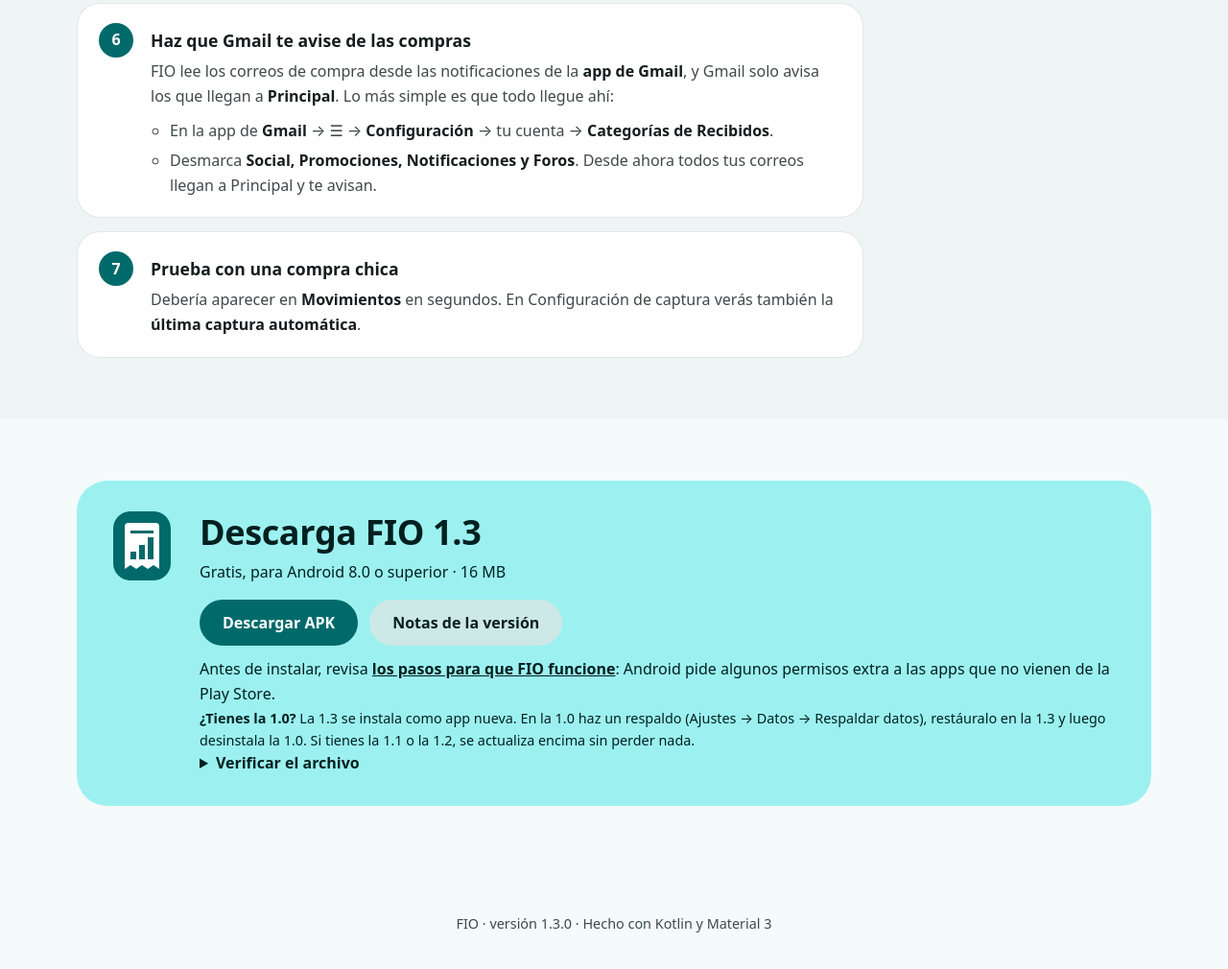
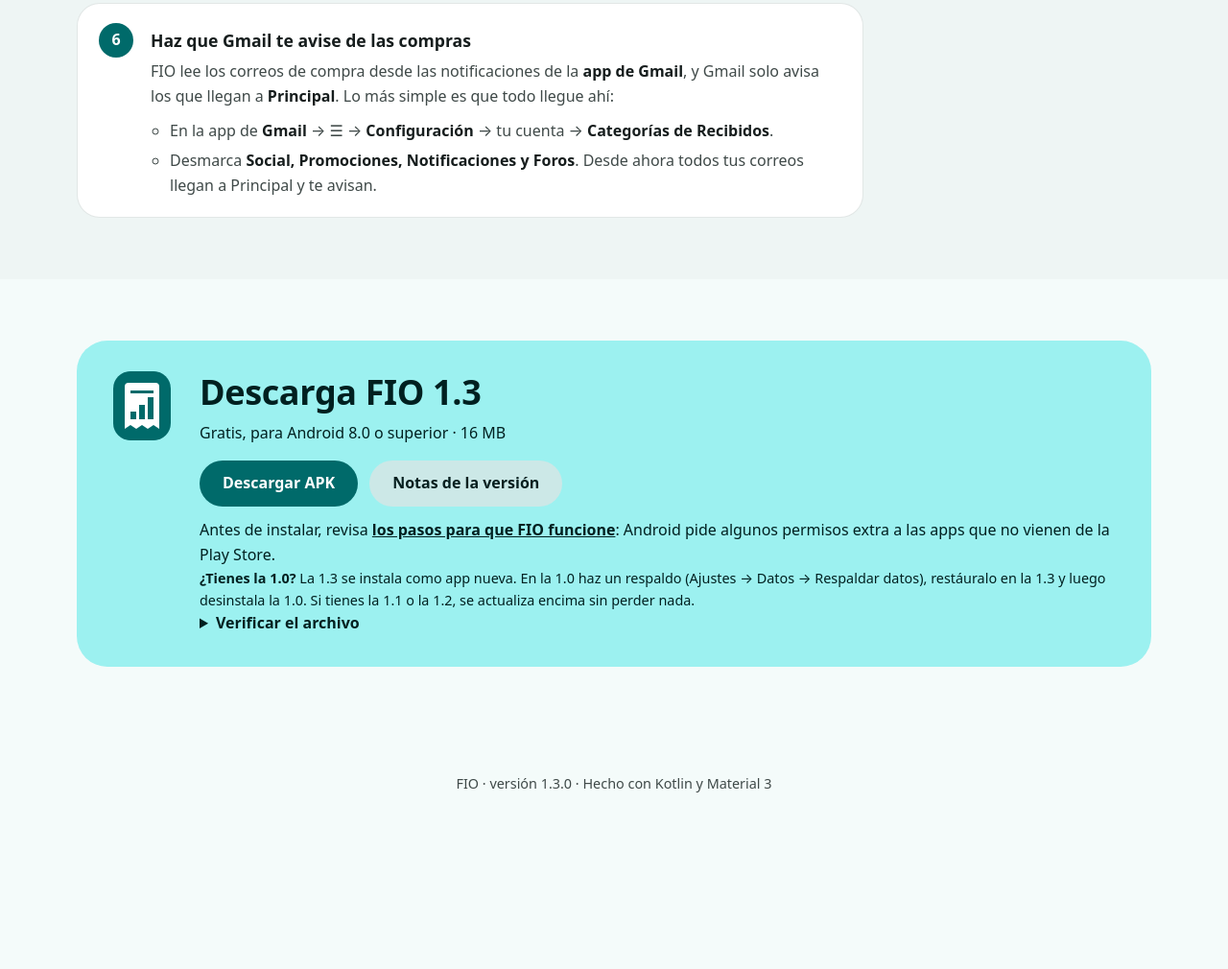
Before and after one commit to stuvms/fio-web, a plain HTML site: page site/index.html in a window 1280 px wide. Shown: the part 4315-5325 px from the top of the page at 96% size. After the commit the page ends 5206 px from the top, so only its background shows below. Drawn offline with Linux system fonts and the light colour scheme.

Commit message:
Sitio: se quita el paso final de prueba en "Cómo instalar"
Co-Authored-By: Claude Opus 5.5 <noreply@anthropic.com>

```diff
--- a/site/index.html
+++ b/site/index.html
@@ -254,10 +254,6 @@
                 <li>Desmarca <strong>Social, Promociones, Notificaciones y Foros</strong>. Desde ahora todos tus correos llegan a Principal y te avisan.</li>
               </ul>
             </li>
-            <li>
-              <h3>Prueba con una compra chica</h3>
-              <p>Debería aparecer en <strong>Movimientos</strong> en segundos. En Configuración de captura verás también la <strong>última captura automática</strong>.</p>
-            </li>
         </ol>
       </div>
     </section>
```
